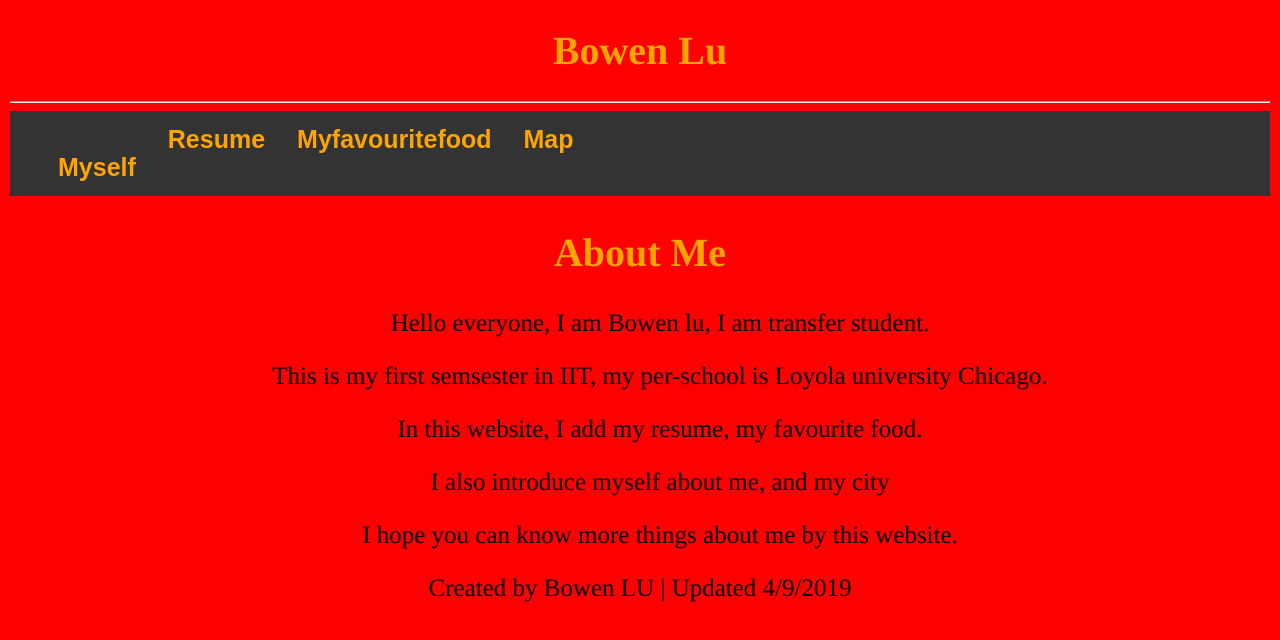
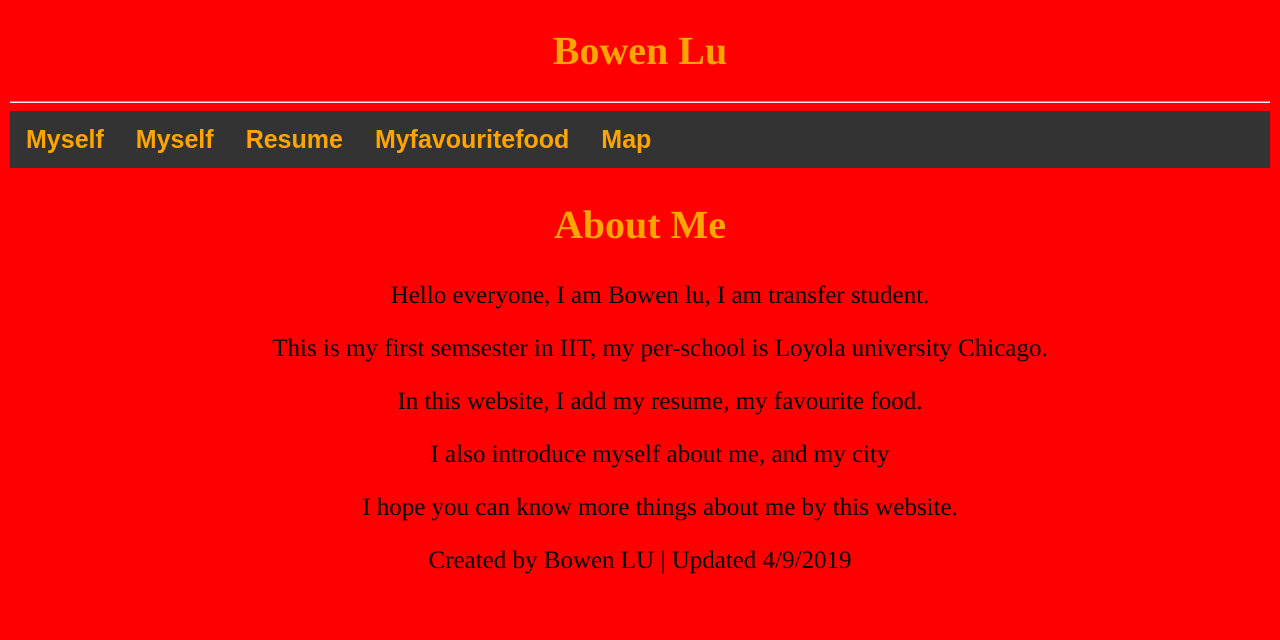
Before and after one commit to bbbbowenlu/project-3, a plain HTML site: page index.html in a window 1280 px wide. Drawn offline with Linux system fonts and the light colour scheme.

Commit message:
Update index.html

```diff
--- a/index.html
+++ b/index.html
@@ -14,7 +14,7 @@
       <div class = "nav">
         <nav>
             <ul>
-                 <li><a class="active"</a></li>
+                 <li><a class="active" herf="#myself">Myself</a></li>
                  <li><a href="myself.html">Myself</a></li>
                  <li><a href="resume.html">Resume</a></li>
                  <li><a href="myfavouritefood.html">Myfavouritefood</a></li>
```
